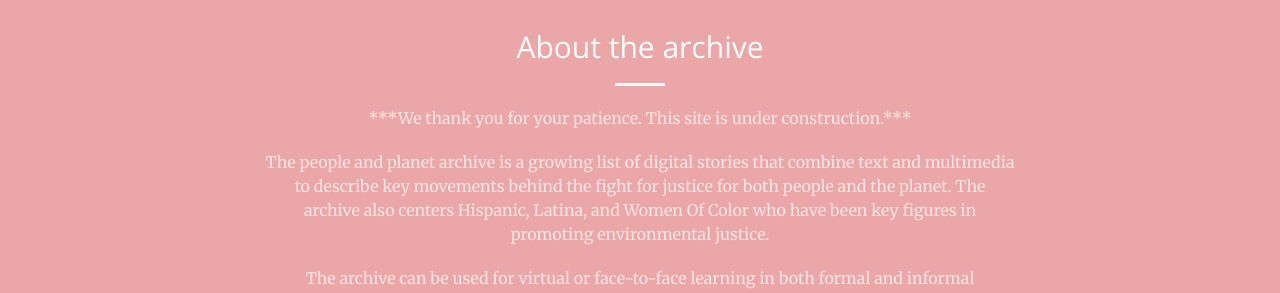
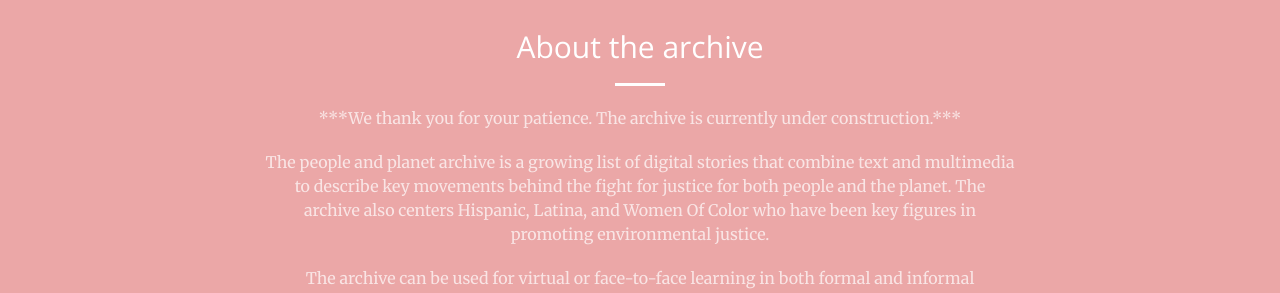
Before and after one commit to peopleandplanet/peopleandplanet.github.io, a Jekyll site: the page built from index.html, in a window 1280 px wide and 900 px high, scrolled down 818 px. Shown: the part 152-445 px from the top of the window. Built offline with Jekyll 4.4.1, drawn with Linux system fonts in a browser that asks for light colours.

Commit message:
Update call-to-action.html

```diff
--- a/_includes/call-to-action.html
+++ b/_includes/call-to-action.html
@@ -4,7 +4,7 @@
             <div class="col-lg-8 col-lg-offset-2 text-center">
                 <h2 class="section-heading">About the archive</h2>
                 <hr class="light">
-                <p class="text-faded">***We thank you for your patience. This site is under construction.***</p>
+                <p class="text-faded">***We thank you for your patience. The archive is currently under construction.***</p>
                 <p class="text-faded">The people and planet archive is a growing list of digital stories that combine text and multimedia to describe key movements behind the fight for justice for both people and the planet. The archive also centers Hispanic, Latina, and Women Of Color who have been key figures in promoting environmental justice.</p>
                 <p class="text-faded">The archive can be used for virtual or face-to-face learning in both formal and informal educational environments, and by anyone and anybody who wants to learn about just environmentalism.</p>
                 <p class="text-faded">me To use the archive, hover over the images below and click on key concepts to learn their definitions and history through digital stories.</p>
```
